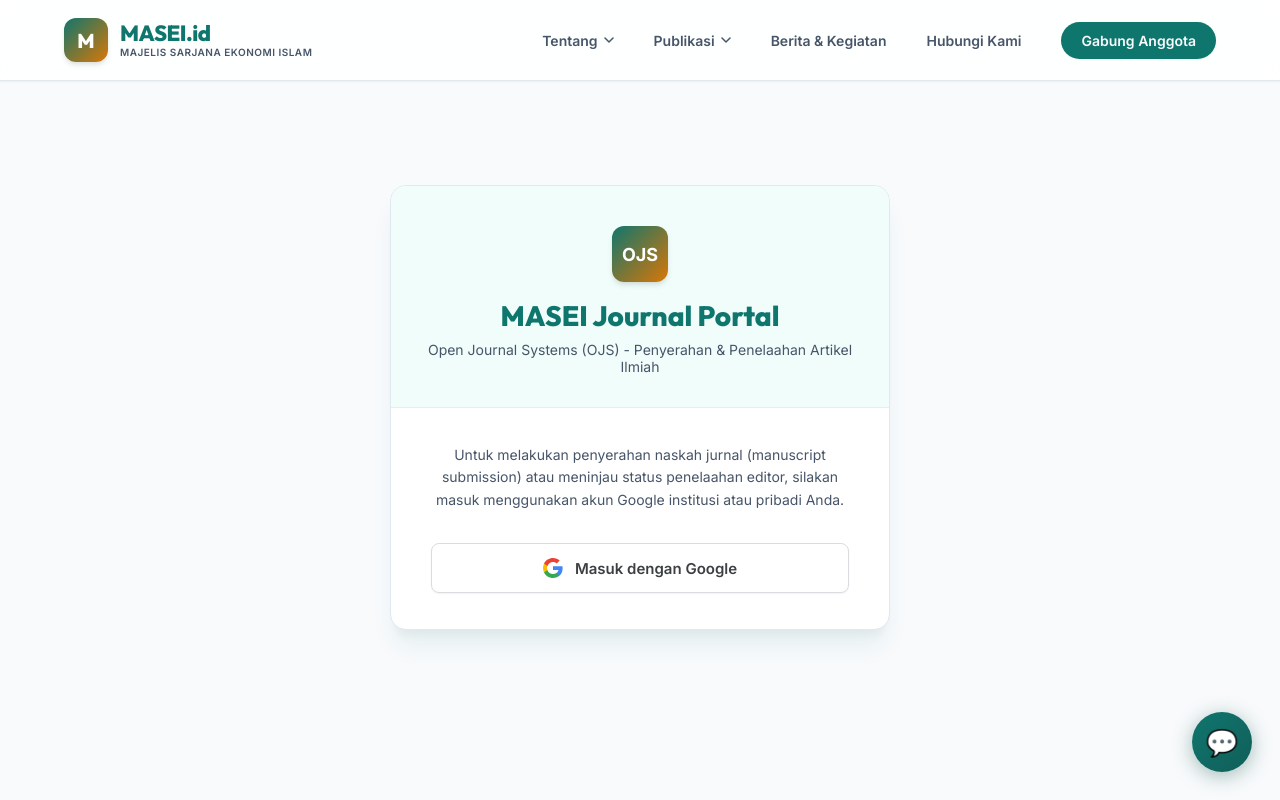
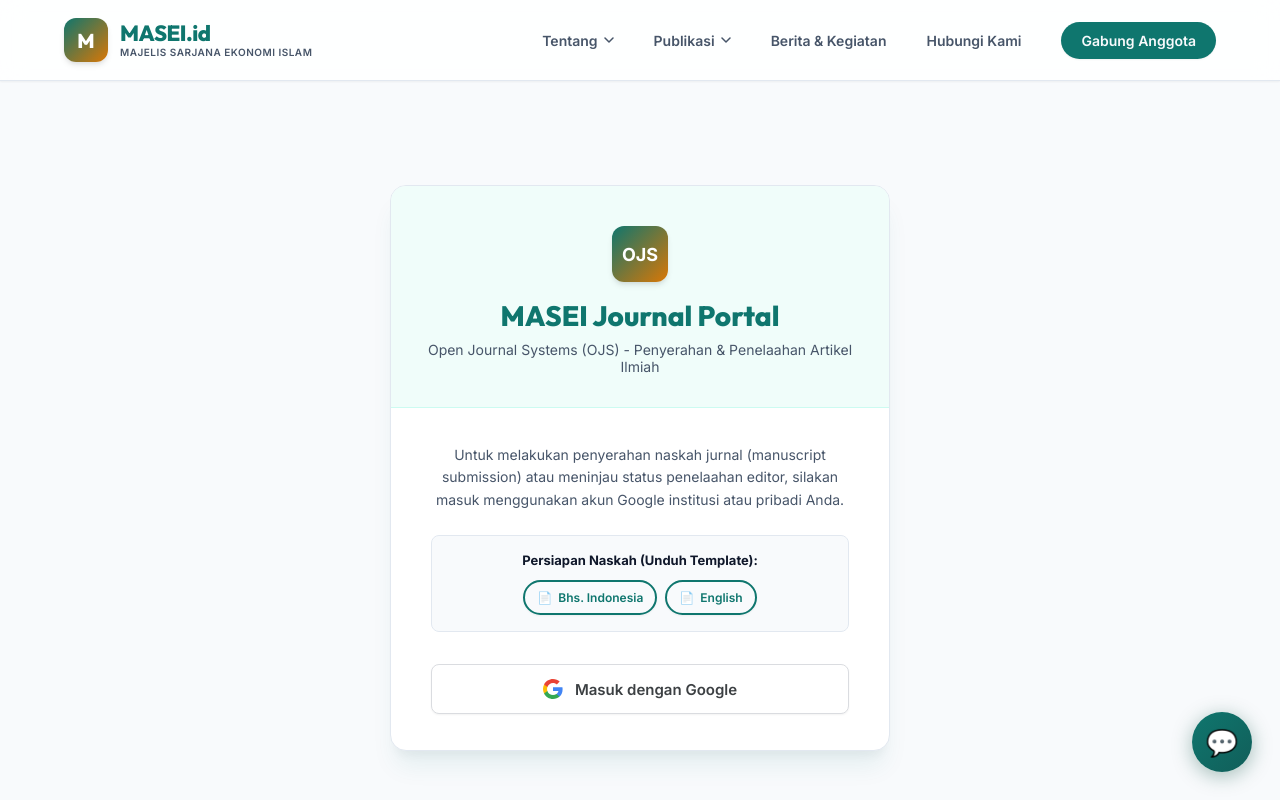
Before and after one commit to unairpodge-afk/masei-website, a Next.js app: page /journal in a window 1280 px wide. Shown: the top 800 px of the page. Built offline with nearby package versions, Linux system fonts and the light colour scheme.

Commit message:
Add journal template feature

```diff
--- a/src/app/journal/page.js
+++ b/src/app/journal/page.js
@@ -125,10 +125,22 @@ export default function JournalPage() {
             </div>
 
             <div style={loginBodyStyle}>
-              <p style={{ fontSize: "14px", color: "var(--text-secondary)", textAlign: "center", lineHeight: "1.6", marginBottom: "32px" }}>
+              <p style={{ fontSize: "14px", color: "var(--text-secondary)", textAlign: "center", lineHeight: "1.6", marginBottom: "24px" }}>
                 Untuk melakukan penyerahan naskah jurnal (manuscript submission) atau meninjau status penelaahan editor,
                 silakan masuk menggunakan akun Google institusi atau pribadi Anda.
               </p>
+
+              <div style={{ width: "100%", marginBottom: "32px", padding: "16px", background: "var(--bg-secondary)", borderRadius: "8px", border: "1px solid var(--border-color)", textAlign: "center" }}>
+                <strong style={{ fontSize: "13px", display: "block", marginBottom: "12px", color: "var(--text-primary)" }}>Persiapan Naskah (Unduh Template):</strong>
+                <div style={{ display: "flex", gap: "8px", justifyContent: "center", flexWrap: "wrap" }}>
+                  <a href="/templates/Template_Jurnal_MASEI_Bahasa_Indonesia.docx" download className="btn btn-outline" style={{ padding: "8px 12px", fontSize: "12px", display: "flex", alignItems: "center", gap: "6px" }}>
+                    <span>📄</span> Bhs. Indonesia
+                  </a>
+                  <a href="/templates/MASEI_Journal_Template_English.docx" download className="btn btn-outline" style={{ padding: "8px 12px", fontSize: "12px", display: "flex", alignItems: "center", gap: "6px" }}>
+                    <span>📄</span> English
+                  </a>
+                </div>
+              </div>
 
               <button
                 onClick={handleGoogleLoginClick}
@@ -216,6 +228,21 @@ export default function JournalPage() {
                         <option value="Policy Briefs">Policy Briefs (Kertas Kebijakan)</option>
                         <option value="Book Reviews">Book Reviews (Resensi Buku)</option>
                       </select>
+                    </div>
+
+                    <div style={templateDownloadBlockStyle}>
+                      <h4 style={{ fontSize: "15px", fontWeight: "700", marginBottom: "12px", color: "var(--primary)" }}>Unduh Template Jurnal</h4>
+                      <p style={{ fontSize: "13.5px", color: "var(--text-secondary)", marginBottom: "16px", lineHeight: "1.5" }}>
+                        Sebelum mengirimkan naskah, pastikan artikel Anda telah disesuaikan dengan format template resmi jurnal MASEI.
+                      </p>
+                      <div style={{ display: "flex", gap: "12px", flexWrap: "wrap" }}>
+                        <a href="/templates/Template_Jurnal_MASEI_Bahasa_Indonesia.docx" download className="btn btn-outline" style={{ display: "flex", alignItems: "center", gap: "8px", fontSize: "13px" }}>
+                          <span>📄</span> Template Bahasa Indonesia
+                        </a>
+                        <a href="/templates/MASEI_Journal_Template_English.docx" download className="btn btn-outline" style={{ display: "flex", alignItems: "center", gap: "8px", fontSize: "13px" }}>
+                          <span>📄</span> English Template
+                        </a>
+                      </div>
                     </div>
 
                     <div style={checklistBlockStyle}>
@@ -680,6 +707,14 @@ const checklistBlockStyle = {
   marginBottom: "28px"
 };
 
+const templateDownloadBlockStyle = {
+  background: "rgba(59, 130, 246, 0.05)",
+  border: "1px solid rgba(59, 130, 246, 0.2)",
+  borderRadius: "8px",
+  padding: "20px 24px",
+  marginBottom: "24px"
+};
+
 const checkboxLabelStyle = {
   display: "flex",
   alignItems: "flex-start",
```
Also changed, not shown: 2 other files (tests, documents, lock files or other folders).
